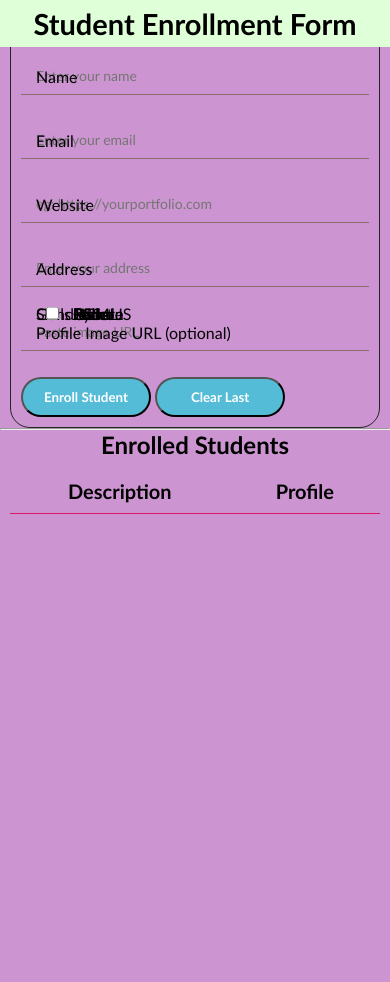
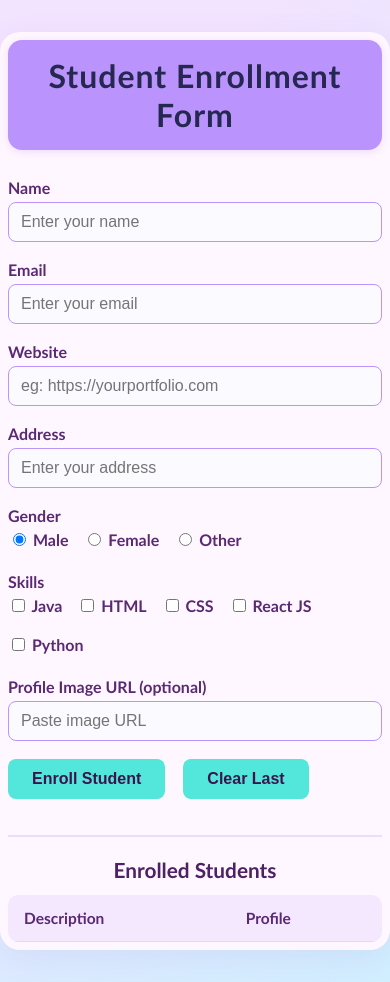
Before and after one commit to malingerer/LGMVIP-Web2, a plain HTML site: page index.html in a window 390 px wide. Before the commit the page ends 844 px from the top, so only its background shows below. Drawn offline with Linux system fonts and the light colour scheme; a web font is replaced by a local one.

Commit message:
Update style.css
Nicer CSS: modern colors, subtle shadows, rounded corners, better spacing, responsive tweaks.

```diff
--- a/style.css
+++ b/style.css
@@ -1,225 +1,159 @@
 @import url('https://fonts.googleapis.com/css2?family=Scope+One&display=swap');
 
-* {
+body {
+    background: linear-gradient(135deg, #f2e3ff 20%, #d1eeff 100%);
+    font-family: 'Scope One', 'Candara', serif;
     margin: 0;
-    padding: 0;
-    box-sizing: border-box;
-    font-family: 'Candara', serif;
-}
-
-body {
-    background-color: #cc95d1;
+    min-height: 100vh;
 }
 
 .container {
-    width: 100%;
-    height: 100vh;
-    display: flex;
-    align-items: center;
-    justify-content: space-around;
+    max-width: 900px;
+    margin: 32px auto;
+    padding: 24px;
+    background: #fff7ff;
+    border-radius: 20px;
+    box-shadow: 0 8px 32px rgba(100, 67, 180, 0.08);
 }
 
-.container nav {
-    position: absolute;
-    top: 0;
-    background-color: #DFFFD8;
-    font-size: 29px;
+nav {
+    font-size: 2rem;
+    background: #bb93fc;
+    color: #252850;
     text-align: center;
-    padding: 6px 0;
-    width: 100%;
-    font-weight: bold
+    padding: 16px;
+    border-radius: 14px;
+    font-weight: bold;
+    margin-bottom: 28px;
+    letter-spacing: 1px;
+    box-shadow: 0 2px 8px #bb93fc44;
 }
 
 .input-form {
-    width: 40%;
-    height: auto;
-    text-align: center;
+    margin-bottom: 36px;
 }
 
-.input-form form {
-    width: 100%;
-    border: 1px solid rgb(37, 36, 36);
-    border-radius: 20px;
-    margin: 10px 20px;
-    padding: 20px;
-    text-align: start;
-}
-
-form .input-group {
-    position: relative;
-    margin: 26px 0;
-    width: 100%;
-
+.input-group {
+    display: flex;
+    flex-direction: column;
+    margin-bottom: 18px;
 }
 
 .input-group label {
-    position: absolute;
-    top: 50%;
-    left: 15px;
-    transform: translateY(-50%);
-    transition: 0.6s;
+    margin-bottom: 5px;
+    font-weight: 600;
+    color: #5a2974;
 }
 
-.input-group .input-field {
-    width: 100%;
-    padding: 10px 15px;
-    background: white;
-    font-size: 18px;
-    border: none;
-    outline: none;
-    border-radius: 10px;
-
+.input-field {
+    padding: 10px 12px;
+    border: 1.5px solid #bb93fc;
+    border-radius: 8px;
+    font-size: 1rem;
+    background: #fafaff;
+    transition: border-color .2s;
 }
 
-input:focus~label,
-input:valid~label,
-textarea:focus~label,
-textarea:valid~label {
-    top: -10px;
-    font-size: 10px;
+.input-field:focus {
+    outline: none;
+    border-color: #8b5cf6;
 }
 
-.buttons {
-    text-align: center;
+.radio-group, .checkbox-group {
+    display: flex;
+    gap: 15px;
+    flex-wrap: wrap;
 }
 
-form button {
-    display: inline-block;
-    margin: 0 auto;
-    background: rgb(85, 188, 216);
-    font-weight: bold;
-    color: white;
-    padding: 10px;
-    width: 130px;
-    border-radius: 20px;
-    transition: 0.3s;
+.button-group {
+    display: flex;
+    gap: 18px;
+    justify-content: flex-start;
+    margin-top: 10px;
 }
 
-form button:hover {
-    background: linear-gradient(rgba(84, 165, 46, 0.75), rgba(155, 92, 93, 0.75));
-    color: white;
+.button-group button {
+    padding: 11px 24px;
+    border: none;
+    border-radius: 8px;
+    background: #53e7db;
+    color: #3b144e;
+    font-weight: bold;
+    font-size: 1rem;
+    cursor: pointer;
+    transition: background .25s, color .25s;
 }
 
-input[type='radio'],
-input[type='checkbox'] {
-    margin: 10px;
-    accent-color: rgb(100, 3, 89);
+.button-group button:hover {
+    background: #bb93fc;
+    color: #fff;
 }
 
-input[type='file'] {
-    margin-left: 10px;
-    margin-top: 10px;
-    font-size: 14px;
-}
-
-.input-select {
-    margin: 20px 0;
-    font-size: 16px;
-
-}
-
-.input-select .Label {
-    font-size: 17px;
-    margin-left: 10px;
-}
-
-.line {
-    width: 1.5px;
-    height: 50%;
-    background: rgb(124, 159, 116);
+.divider {
+    border: none;
+    border-top: 2px solid #bb93fc44;
+    margin: 32px 0 20px 0;
 }
 
 .table {
-    width: 50%;
-    height: auto;
+    margin-top: 10px;
+}
+
+.table h2 {
     text-align: center;
-    padding: 10px 20px;
-    overflow: auto;
+    color: #4e2064;
+    font-size: 1.3rem;
+    margin-bottom: 13px;
 }
 
 .scroll {
+    max-height: 320px;
     overflow-y: auto;
 }
 
-.scroll::-webkit-scrollbar {
+table {
     width: 100%;
+    border-collapse: collapse;
+    background: #fff;
+    border-radius: 10px;
+    overflow: hidden;
 }
 
-.scroll::-webkit-scrollbar-thumb {
-    background: transparent;
-    border: 1px solid rgb(76, 55, 55);
-    border-radius: 8px;
-}
-
-table {
-    border-collapse: collapse;
-    width: 100%;
-    margin: 10px auto;
-}
-
-th,
-td {
-    padding: 10px 20px;
-    border-bottom: 1.6px solid rgb(220, 22, 98);
+th, td {
+    padding: 14px 16px;
+    border-bottom: 1px solid #e3d5ff;
+    text-align: left;
+    vertical-align: top;
 }
 
 th {
-    font-size: 20px;
-    font-weight: 600;
+    background: #f3e8ff;
+    font-weight: 700;
+    color: #5a2974;
 }
 
-td {
-    font-size: 16px;
+tr:last-child td {
+    border-bottom: none;
 }
 
-img {
-    width: 150px;
+.profile-img {
+    width: 85px;
+    height: 85px;
+    object-fit: cover;
+    border-radius: 12px;
+    box-shadow: 0 2px 8px #bb93fc44;
+    border: 2px solid #bb93fc;
 }
 
-tr:hover {
-    background: rgb(90, 156, 159);
-}
-
-@media only screen and (max-width:900px) {
+@media (max-width: 700px) {
     .container {
-        display: block;
-        padding: 20px 0;
-        background: transparent;
-        align-items: center;
+        padding: 8px;
     }
-
-    .input-form,
-    .table {
-        width: 100%;
-        padding: 0 10px;
+    table, th, td {
+        font-size: 0.97rem;
     }
-
-    .input-form form {
-        padding: 10px;
-        margin: 0;
-    }
-
-    .input-group .input-field {
-        font-size: 14px;
-        background: transparent;
-        border-top: none;
-        border-right: none;
-        border-left: none;
-        border-bottom: 1px solid rgb(141, 108, 108);
-        border-radius: 0;
-    }
-
-    .line {
-        margin: 30px auto;
-        height: 2px;
-        width: 90%;
-        background: rgb(202, 148, 0);
-    }
-
-    input:focus~label,
-    input:valid~label,
-    textarea:focus~label,
-    textarea:valid~label {
-        top: -6px;
+    .profile-img {
+        width: 60px;
+        height: 60px;
     }
 }
```
